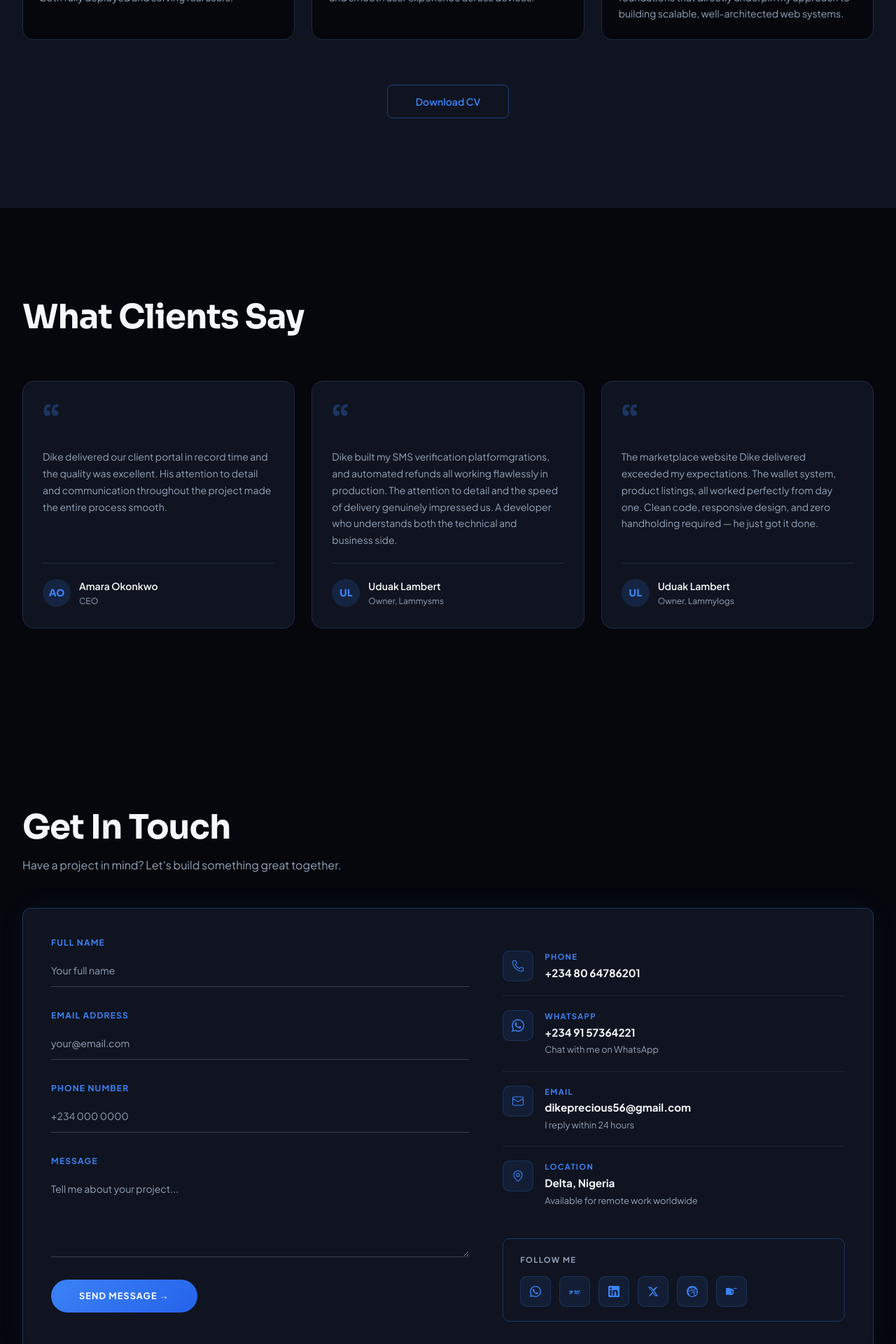
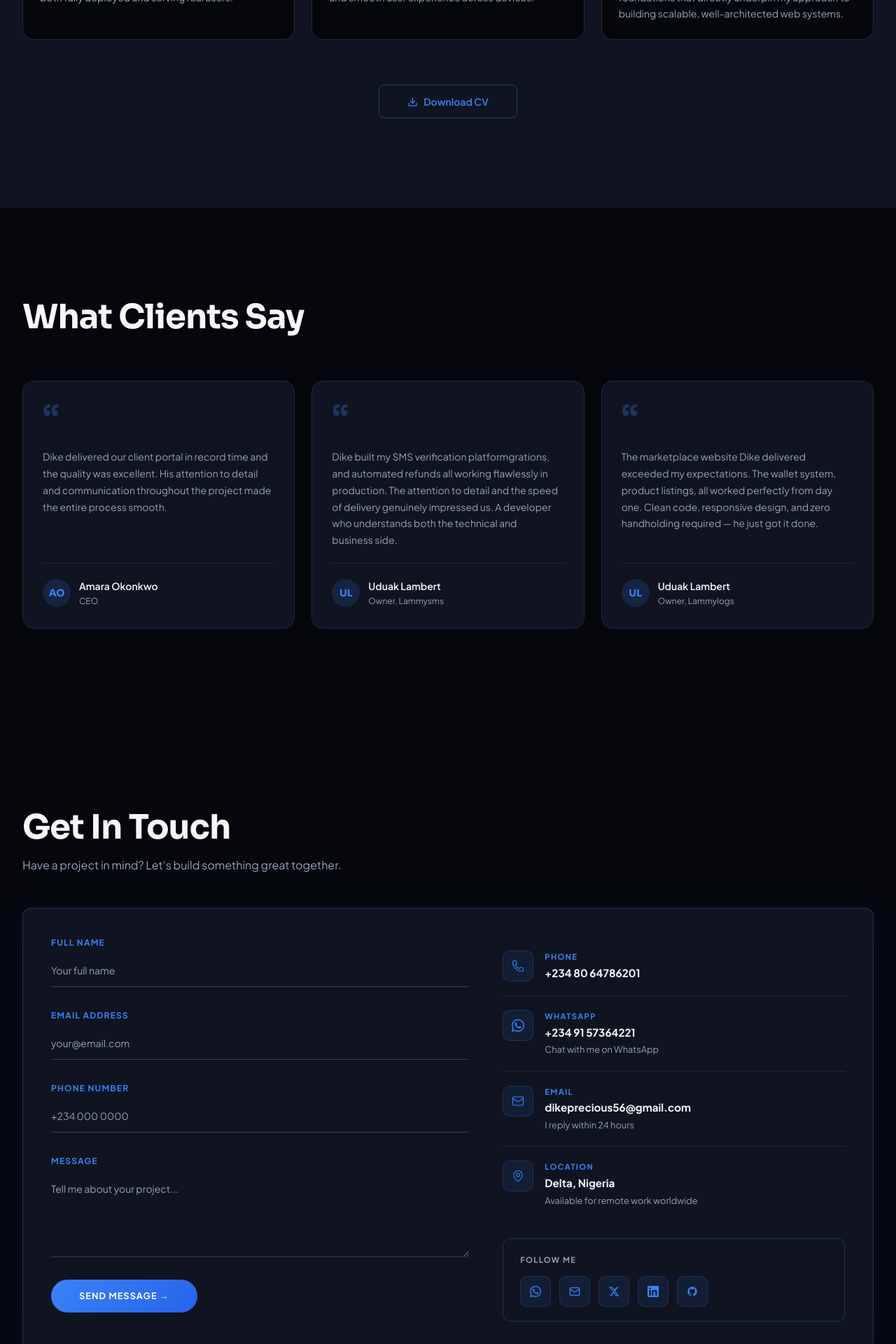
Before and after one commit to Dike472/lonextech, a Next.js app: page / in a window 1280 px wide. Shown: the part 5140-7060 px from the top of the page at 70% size. Built offline with nearby package versions, Linux system fonts and the light colour scheme.

Commit message:
update icons with real links

```diff
--- /dev/null
+++ b/app/api/download-cv/route.ts
@@ -0,0 +1,15 @@
+import { NextResponse } from "next/server";
+import { readFile } from "fs/promises";
+import path from "path";
+
+export async function GET() {
+  const filePath = path.join(process.cwd(), "public", "resume.pdf");
+  const file = await readFile(filePath);
+
+  return new NextResponse(file, {
+    headers: {
+      "Content-Type": "application/octet-stream",
+      "Content-Disposition": 'attachment; filename="Dike_Precious_CV.pdf"',
+    },
+  });
+}
--- a/app/components/sections/Contact.tsx
+++ b/app/components/sections/Contact.tsx
@@ -16,10 +16,19 @@ function WhatsAppIcon({ size = 18 }: { size?: number }) {
   )
 }
 
-function FiverrIcon({ size = 18 }: { size?: number }) {
+function GitHubIcon({ size = 18 }: { size?: number }) {
   return (
     <svg width={size} height={size} viewBox="0 0 24 24" fill="currentColor" aria-hidden="true">
-      <path d="M23.004 15.588a.995.995 0 1 0 .002-1.99.995.995 0 0 0-.002 1.99zm-.996-3.705h-1.33c-.23 0-.32.088-.32.32v5.648h-1.61v-5.648c0-.232-.09-.32-.32-.32H17.36c-.23 0-.32.088-.32.32v5.648h-1.61v-5.648c0-.232-.09-.32-.32-.32h-.648v-1.61h.65c.668 0 1.014.347 1.014 1.016 0-.67.588-1.016 1.258-1.016h1.308c.668 0 1.014.347 1.014 1.016 0-.67.588-1.016 1.258-1.016h1.33c.23 0 .32-.088.32-.32v-.648h1.61v.649c0 .668-.347 1.015-1.016 1.015v-.318zm-9.978-1.61c0 .232-.09.32-.32.32h-.33v1.61h.33c.23 0 .32.088.32.32v2.666c0 1.172.48 1.75 1.83 1.75h.75v-1.61h-.37c-.39 0-.6-.166-.6-.56v-2.246c0-.232.09-.32.32-.32h.65v-1.61h-.65c-.23 0-.32-.088-.32-.32v-.967h-1.61v.967zm-2.895 0H7.526c-.906 0-1.573.268-1.98.8v-.8H3.936v7.258h1.61V14.89c0-.906.52-1.387 1.537-1.387h1.053v-1.61l-.006-.618zm-6.57 4.193c0 .906-.47 1.357-1.42 1.357-.948 0-1.417-.45-1.417-1.357v-1.55c0-.906.47-1.356 1.418-1.356.948 0 1.418.45 1.418 1.356v1.55zm1.61-1.55c0-1.79-1.06-2.966-3.03-2.966-1.968 0-3.027 1.175-3.027 2.966v1.55c0 1.79 1.059 2.967 3.027 2.967 1.97 0 3.03-1.176 3.03-2.967v-1.55z" />
+      <path d="M12 2C6.477 2 2 6.484 2 12.017c0 4.425 2.865 8.18 6.839 9.504.5.092.682-.217.682-.483 0-.237-.008-.868-.013-1.703-2.782.605-3.369-1.343-3.369-1.343-.454-1.158-1.11-1.466-1.11-1.466-.908-.62.069-.608.069-.608 1.003.07 1.531 1.032 1.531 1.032.892 1.53 2.341 1.088 2.91.832.092-.647.35-1.088.636-1.338-2.22-.253-4.555-1.113-4.555-4.951 0-1.093.39-1.988 1.029-2.688-.103-.253-.446-1.272.098-2.65 0 0 .84-.27 2.75 1.026A9.564 9.564 0 0112 6.844c.85.004 1.705.115 2.504.337 1.909-1.296 2.747-1.027 2.747-1.027.546 1.379.202 2.398.1 2.651.64.7 1.028 1.595 1.028 2.688 0 3.848-2.339 4.695-4.566 4.943.359.309.678.92.678 1.855 0 1.338-.012 2.419-.012 2.747 0 .268.18.58.688.482A10.019 10.019 0 0022 12.017C22 6.484 17.522 2 12 2z" />
+    </svg>
+  )
+}
+
+function MailIcon({ size = 18 }: { size?: number }) {
+  return (
+    <svg width={size} height={size} viewBox="0 0 24 24" fill="none" stroke="currentColor" strokeWidth="2" strokeLinecap="round" strokeLinejoin="round" aria-hidden="true">
+      <rect width="20" height="16" x="2" y="4" rx="2" />
+      <path d="m22 7-8.97 5.7a1.94 1.94 0 0 1-2.06 0L2 7" />
     </svg>
   )
 }
@@ -40,21 +49,6 @@ function XIcon({ size = 18 }: { size?: number }) {
   )
 }
 
-function DribbbleIcon({ size = 18 }: { size?: number }) {
-  return (
-    <svg width={size} height={size} viewBox="0 0 24 24" fill="currentColor" aria-hidden="true">
-      <path d="M12 24C5.385 24 0 18.615 0 12S5.385 0 12 0s12 5.385 12 12-5.385 12-12 12zm10.12-10.358c-.35-.11-3.17-.953-6.384-.438 1.34 3.684 1.887 6.684 1.992 7.308a10.29 10.29 0 0 0 4.395-6.87zm-6.115 7.808c-.153-.9-.75-4.032-2.19-7.77l-.066.02c-5.79 2.015-7.86 6.017-8.04 6.39a10.161 10.161 0 0 0 6.29 2.166 10.28 10.28 0 0 0 4.006-.806zm-9.662-2.814c.232-.4 3.045-5.055 8.332-6.765.135-.045.27-.084.405-.12a28.5 28.5 0 0 0-.748-1.64C8.256 11.697 3.82 11.63 3.42 11.62a10.216 10.216 0 0 0 2.923 7.016zM3.511 9.96c.41.01 4.186.048 8.104-1.076a45.948 45.948 0 0 0-3.27-4.862C5.857 5.127 4.09 7.284 3.511 9.96zm6.49-6.046c.18.243 1.714 2.38 3.293 4.926 3.126-1.172 4.45-2.952 4.61-3.19a10.2 10.2 0 0 0-7.903-1.736zM19.5 6.57c-.177.254-1.635 2.14-4.87 3.48.205.42.4.84.57 1.264.07.18.14.353.2.528 3.393-.428 6.747.257 7.08.327A10.19 10.19 0 0 0 19.5 6.57z" />
-    </svg>
-  )
-}
-
-function BehanceIcon({ size = 18 }: { size?: number }) {
-  return (
-    <svg width={size} height={size} viewBox="0 0 24 24" fill="currentColor" aria-hidden="true">
-      <path d="M6.938 4.503c.702 0 1.34.06 1.92.188.577.13 1.07.33 1.485.61.41.28.733.65.96 1.12.225.47.34 1.05.34 1.73 0 .74-.17 1.36-.507 1.86-.338.49-.837.9-1.502 1.22.906.26 1.576.72 2.022 1.37.448.65.673 1.43.673 2.33 0 .74-.14 1.38-.42 1.92-.28.54-.67.99-1.16 1.35-.49.36-1.06.63-1.71.81-.64.18-1.31.27-2.02.27H0V4.51h6.938v-.007zM16.94 4.5h6.46V6.1H16.94V4.5zM6.58 10.65H3.68V7.17h2.85c.71 0 1.27.15 1.67.46.4.31.6.78.6 1.42 0 .64-.2 1.1-.62 1.4-.41.3-.99.45-1.6.2zm9.34 1.8c-.26-.4-.68-.74-1.26-1-.58-.26-1.25-.39-2-.39-.97 0-1.77.23-2.38.69-.61.46-.91 1.13-.91 2.01 0 .79.26 1.44.77 1.95.51.51 1.2.77 2.09.77.62 0 1.16-.14 1.61-.42.45-.28.78-.67 1-.17l.36-1.55h-4.61v-1.52h6.61l.01.62c0 .75-.16 1.49-.48 2.22-.32.73-.77 1.38-1.35 1.95-.58.57-1.27 1.02-2.07 1.35-.8.33-1.68.5-2.63.5-1.01 0-1.93-.17-2.76-.51-.83-.34-1.55-.81-2.14-1.41-.59-.6-1.05-1.31-1.38-2.13-.33-.82-.49-1.72-.49-2.69 0-.99.17-1.9.51-2.73.34-.83.82-1.55 1.44-2.16.62-.61 1.36-1.08 2.21-1.42.85-.34 1.79-.51 2.82-.51.89 0 1.73.13 2.52.39.79.26 1.49.63 2.09 1.11.6.48 1.08 1.06 1.44 1.74.36.68.55 1.44.57 2.28h-2.74c-.06-.52-.24-.97-.54-1.37zM6.58 14.9H3.68v-3.51h3.07c.79 0 1.4.18 1.84.55.44.37.66.91.66 1.62 0 .7-.22 1.23-.67 1.59-.45.36-1.06.55-2 .05-.25.1-.5.1-.97.1z" />
-    </svg>
-  )
-}
 
 // ── Contact data ──────────────────────────────────────────────────────────────
 
@@ -94,11 +88,10 @@ const contactDetails = [
 
 const socialLinks = [
   { id: 'whatsapp', Icon: WhatsAppIcon, label: 'WhatsApp', href: 'https://wa.me/2349157364221' },
-  { id: 'fiverr',   Icon: FiverrIcon,   label: 'Fiverr',   href: '#' },
-  { id: 'linkedin', Icon: LinkedInIcon, label: 'LinkedIn',  href: '#' },
-  { id: 'x',        Icon: XIcon,        label: 'X',         href: 'https://x.com/Dikepre33728817' },
-  { id: 'dribbble', Icon: DribbbleIcon, label: 'Dribbble',  href: '#' },
-  { id: 'behance',  Icon: BehanceIcon,  label: 'Behance',   href: '#' },
+  { id: 'email',    Icon: MailIcon,     label: 'Email',    href: 'mailto:dikeprecious56@gmail.com' },
+  { id: 'twitter',  Icon: XIcon,        label: 'Twitter',  href: 'https://x.com/Dikepre33728817' },
+  { id: 'linkedin', Icon: LinkedInIcon, label: 'LinkedIn', href: 'https://www.linkedin.com/in/dike-precious-ebuka-1a49ab267' },
+  { id: 'github',   Icon: GitHubIcon,   label: 'GitHub',   href: 'https://github.com/Dike472' },
 ]
 
 // ── Shared token values ───────────────────────────────────────────────────────
--- a/app/components/sections/Footer.tsx
+++ b/app/components/sections/Footer.tsx
@@ -57,7 +57,7 @@ function MailIcon({ size = 16 }: { size?: number }) {
 
 const socialChips = [
   { href: 'https://github.com/Dike472',       label: 'GitHub',    Icon: GitHubIcon },
-  { href: '#',                                label: 'LinkedIn',  Icon: LinkedInIcon },
+  { href: 'https://www.linkedin.com/in/dike-precious-ebuka-1a49ab267', label: 'LinkedIn',  Icon: LinkedInIcon },
   { href: 'https://x.com/Dikepre33728817',    label: 'Twitter',   Icon: TwitterIcon },
   { href: 'https://wa.me/2349157364221',      label: 'WhatsApp',  Icon: WhatsAppIcon },
   { href: 'mailto:dikeprecious56@gmail.com',  label: 'Email',     Icon: MailIcon },
--- a/app/components/sections/Hero.tsx
+++ b/app/components/sections/Hero.tsx
@@ -165,7 +165,9 @@ export default function Hero() {
                 </a>
                 <span className="h-4 w-px bg-rim" aria-hidden="true" />
                 <a
-                  href="#"
+                  href="https://www.linkedin.com/in/dike-precious-ebuka-1a49ab267"
+                  target="_blank"
+                  rel="noopener noreferrer"
                   aria-label="LinkedIn"
                   className="inline-flex min-h-[44px] items-center gap-2 font-sans text-sm text-muted transition-colors duration-200 hover:text-accent"
                 >
--- a/app/components/sections/Resume.tsx
+++ b/app/components/sections/Resume.tsx
@@ -311,9 +311,15 @@ export default function Resume() {
         {/* Download CV CTA */}
         <FadeUp className="mt-14 flex justify-center lg:mt-16">
           <a
-            href="#"
-            className="inline-flex h-12 items-center justify-center rounded-lg border border-accent/40 px-10 font-sans text-sm font-semibold text-accent transition-colors hover:bg-accent/10 focus-visible:outline focus-visible:outline-2 focus-visible:outline-offset-2 focus-visible:outline-accent"
+            href="/api/download-cv"
+            download="Dike_Precious_CV.pdf"
+            className="inline-flex h-12 items-center justify-center gap-2 rounded-lg border border-accent/40 px-10 font-sans text-sm font-semibold text-accent transition-colors hover:bg-accent/10 focus-visible:outline focus-visible:outline-2 focus-visible:outline-offset-2 focus-visible:outline-accent"
           >
+            <svg width="15" height="15" viewBox="0 0 24 24" fill="none" stroke="currentColor" strokeWidth="2" strokeLinecap="round" strokeLinejoin="round" aria-hidden="true">
+              <path d="M21 15v4a2 2 0 01-2 2H5a2 2 0 01-2-2v-4" />
+              <polyline points="7 10 12 15 17 10" />
+              <line x1="12" y1="15" x2="12" y2="3" />
+            </svg>
             Download CV
           </a>
         </FadeUp>
--- a/next.config.ts
+++ b/next.config.ts
@@ -1,7 +1,7 @@
 import type { NextConfig } from "next";
 
 const nextConfig: NextConfig = {
-  allowedDevOrigins: ['192.168.0.4'],
+  allowedDevOrigins: ['192.168.0.5'],
   images: {
     remotePatterns: [
       {
```
Also changed, not shown: 1 other file (tests, documents, lock files or other folders).
